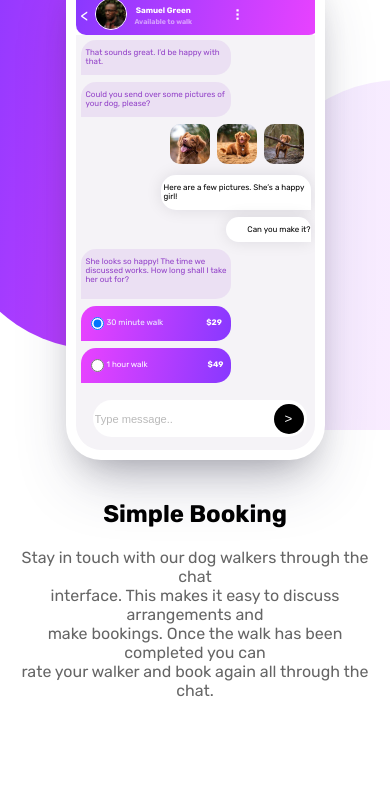
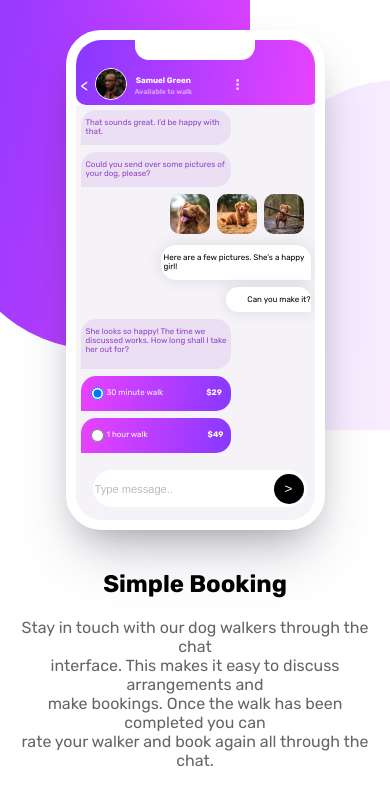
Before and after one commit to newwohh/chat-app-illustration, a plain HTML site: page index.html in a window 390 px wide. Shown: the top 806 px of the page. Drawn offline with Linux system fonts and the light colour scheme.

Commit message:
Update styles.css

```diff
--- a/styles.css
+++ b/styles.css
@@ -198,7 +198,8 @@ margin-left: -33px;}
  .phone{margin-left: 0px;
 flex-direction: column;
 padding: 100px 20px;
-text-align: center;}
+text-align: center;
+    margin-top:-500px;}
 
 body{overflow: hidden;}
 
```
